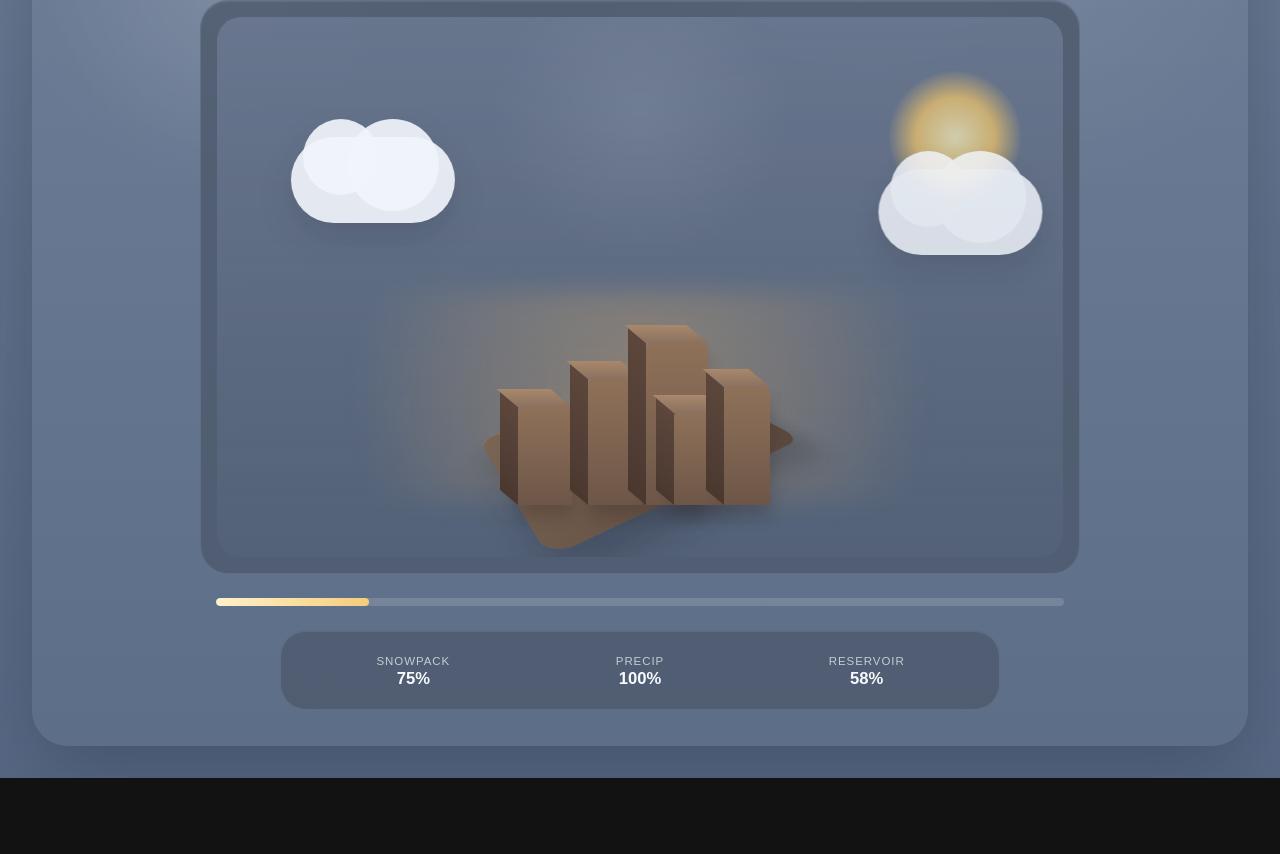
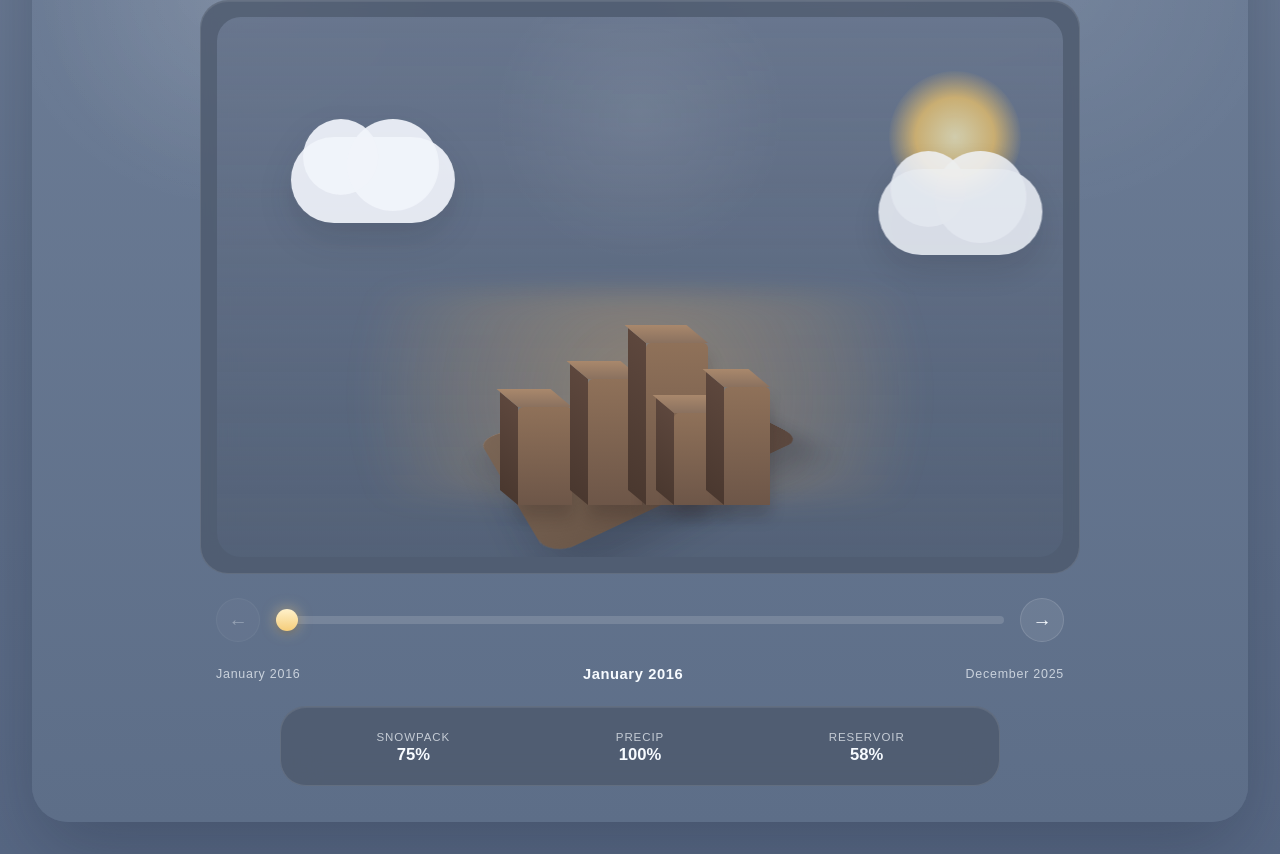
Before and after one commit to Cha-ta/h20Hackathon, a Next.js app: page / in a window 1280 px wide. Shown: the part 288-1142 px from the top of the page. Before the commit the page ends 1066 px from the top, so only its background shows below. Built offline with nearby package versions, Linux system fonts and the light colour scheme.

Commit message:
Slider funcionality added, also is cordinated with data from json file

```diff
--- a/app/globals.css
+++ b/app/globals.css
@@ -347,27 +347,96 @@ a {
   height: 118px;
 }
 
-/* === Timeline slider directly under scene === */
-.timeline-bar-wrapper {
+/* === Timeline controls === */
+.timeline-controls {
+  display: flex;
+  align-items: center;
+  gap: 14px;
   width: 100%;
   max-width: 880px;
   padding: 0 16px;
 }
 
-.timeline-bar {
-  height: 8px;
-  border-radius: 999px;
-  background: rgba(255, 255, 255, 0.14);
-  overflow: hidden;
+.timeline-btn {
+  width: 44px;
+  height: 44px;
+  border-radius: 50%;
+  border: 1px solid rgba(255, 255, 255, 0.12);
+  background: rgba(255, 255, 255, 0.08);
+  color: var(--text);
+  font-size: 1.2rem;
+  cursor: pointer;
+  transition: background 0.2s, transform 0.1s;
+  flex-shrink: 0;
 }
 
-.timeline-bar::before {
-  content: "";
-  display: block;
-  width: 18%;
-  height: 100%;
-  border-radius: inherit;
-  background: linear-gradient(90deg, #fff1ca 0%, var(--accent) 100%);
+.timeline-btn:hover:not(:disabled) {
+  background: rgba(255, 255, 255, 0.18);
+}
+
+.timeline-btn:active:not(:disabled) {
+  transform: scale(0.94);
+}
+
+.timeline-btn:disabled {
+  opacity: 0.35;
+  cursor: not-allowed;
+}
+
+.timeline-slider {
+  flex: 1;
+  height: 8px;
+  -webkit-appearance: none;
+  appearance: none;
+  background: rgba(255, 255, 255, 0.14);
+  border-radius: 999px;
+  outline: none;
+  cursor: pointer;
+}
+
+.timeline-slider::-webkit-slider-thumb {
+  -webkit-appearance: none;
+  appearance: none;
+  width: 22px;
+  height: 22px;
+  border-radius: 50%;
+  background: linear-gradient(180deg, #fff1ca 0%, var(--accent) 100%);
+  box-shadow: 0 0 14px rgba(255, 217, 140, 0.55), 0 2px 6px rgba(0, 0, 0, 0.25);
+  cursor: grab;
+  border: none;
+}
+
+.timeline-slider::-webkit-slider-thumb:active {
+  cursor: grabbing;
+}
+
+.timeline-slider::-moz-range-thumb {
+  width: 22px;
+  height: 22px;
+  border-radius: 50%;
+  background: linear-gradient(180deg, #fff1ca 0%, var(--accent) 100%);
+  box-shadow: 0 0 14px rgba(255, 217, 140, 0.55), 0 2px 6px rgba(0, 0, 0, 0.25);
+  cursor: grab;
+  border: none;
+}
+
+.timeline-readout {
+  display: flex;
+  justify-content: space-between;
+  align-items: center;
+  width: 100%;
+  max-width: 880px;
+  padding: 0 16px;
+  font-size: 0.78rem;
+  color: var(--muted);
+  letter-spacing: 0.06em;
+}
+
+.timeline-readout__current {
+  color: var(--text);
+  font-weight: 700;
+  font-size: 0.92rem;
+  letter-spacing: 0.04em;
 }
 
 /* === Metrics panel === */
@@ -436,6 +505,11 @@ a {
     flex-wrap: wrap;
   }
 
+  .timeline-controls,
+  .timeline-readout {
+    max-width: 100%;
+  }
+
   .hero-stat-row,
   .metrics-grid {
     grid-template-columns: 1fr;
--- a/app/page.tsx
+++ b/app/page.tsx
@@ -1,10 +1,10 @@
 import React from "react";
 
 import { WeatherAppShell } from "@/components/weather-app-shell";
-import { getDefaultWeatherRecord } from "@/lib/weather-data";
+import { loadWeatherTimeline } from "@/lib/weather-data";
 
 export default async function Home() {
-  const record = await getDefaultWeatherRecord();
+  const records = await loadWeatherTimeline();
 
-  return <WeatherAppShell record={record} />;
+  return <WeatherAppShell records={records} />;
 }
--- a/src/components/weather-app-shell.tsx
+++ b/src/components/weather-app-shell.tsx
@@ -1,13 +1,12 @@
-import { describeWeatherState } from "@/lib/weather-state";
 import type { NormalizedWeatherRecord } from "@/lib/weather-types";
 
-import { WeatherSceneShell } from "./weather-scene-shell";
+import { WeatherTimelineSlider } from "./weather-timeline-slider";
 
 type WeatherAppShellProps = {
-  record: NormalizedWeatherRecord;
+  records: NormalizedWeatherRecord[];
 };
 
-export function WeatherAppShell({ record }: WeatherAppShellProps) {
+export function WeatherAppShell({ records }: WeatherAppShellProps) {
   return (
     <main className="page-shell">
       <section className="website-shell" aria-label="Website homepage shell">
@@ -29,45 +28,7 @@ export function WeatherAppShell({ record }: WeatherAppShellProps) {
             <h1 className="hero-title">San Joaquin County weather timeline</h1>
           </div>
 
-          <div className="hero-stat-row" aria-label="Default weather snapshot">
-            <article className="hero-stat hero-stat--primary">
-              <span className="hero-stat__label">Default Date</span>
-              <strong>{record.label}</strong>
-            </article>
-            <article className="hero-stat">
-              <span className="hero-stat__label">Reservoir</span>
-              <strong>{record.metrics.reservoir}%</strong>
-            </article>
-            <article className="hero-stat">
-              <span className="hero-stat__label">Condition</span>
-              <strong>{describeWeatherState(record.state)}</strong>
-            </article>
-          </div>
-
-          <div className="hero-scene-panel">
-            <WeatherSceneShell weatherState={record.state} />
-          </div>
-
-          <div className="timeline-bar-wrapper" aria-label="Timeline slider placeholder">
-            <div className="timeline-bar" />
-          </div>
-
-          <section className="metrics-panel" aria-label="Weather metrics">
-            <div className="metrics-grid">
-              <div>
-                <span>Snowpack</span>
-                <strong>{record.metrics.snowpack}%</strong>
-              </div>
-              <div>
-                <span>Precip</span>
-                <strong>{record.metrics.precipitation}%</strong>
-              </div>
-              <div>
-                <span>Reservoir</span>
-                <strong>{record.metrics.reservoir}%</strong>
-              </div>
-            </div>
-          </section>
+          <WeatherTimelineSlider records={records} />
         </section>
       </section>
     </main>
--- /dev/null
+++ b/src/components/weather-timeline-slider.tsx
@@ -0,0 +1,99 @@
+"use client";
+
+import { useState } from "react";
+
+import { describeWeatherState } from "@/lib/weather-state";
+import type { NormalizedWeatherRecord } from "@/lib/weather-types";
+
+import { WeatherSceneShell } from "./weather-scene-shell";
+
+type WeatherTimelineSliderProps = {
+  records: NormalizedWeatherRecord[];
+};
+
+export function WeatherTimelineSlider({ records }: WeatherTimelineSliderProps) {
+  const [index, setIndex] = useState(0);
+  const record = records[index];
+  const lastIndex = records.length - 1;
+
+  const goPrev = () => setIndex((i) => Math.max(0, i - 1));
+  const goNext = () => setIndex((i) => Math.min(lastIndex, i + 1));
+
+  return (
+    <>
+      <div className="hero-stat-row" aria-label="Current weather snapshot">
+        <article className="hero-stat hero-stat--primary">
+          <span className="hero-stat__label">Date</span>
+          <strong>{record.label}</strong>
+        </article>
+        <article className="hero-stat">
+          <span className="hero-stat__label">Reservoir</span>
+          <strong>{record.metrics.reservoir}%</strong>
+        </article>
+        <article className="hero-stat">
+          <span className="hero-stat__label">Condition</span>
+          <strong>{describeWeatherState(record.state)}</strong>
+        </article>
+      </div>
+
+      <div className="hero-scene-panel">
+        <WeatherSceneShell weatherState={record.state} />
+      </div>
+
+      <div className="timeline-controls" aria-label="Timeline slider">
+        <button
+          type="button"
+          className="timeline-btn"
+          onClick={goPrev}
+          disabled={index === 0}
+          aria-label="Previous date"
+        >
+          ←
+        </button>
+
+        <input
+          type="range"
+          min={0}
+          max={lastIndex}
+          value={index}
+          onChange={(e) => setIndex(Number(e.target.value))}
+          className="timeline-slider"
+          aria-label="Scrub through dates"
+        />
+
+        <button
+          type="button"
+          className="timeline-btn"
+          onClick={goNext}
+          disabled={index === lastIndex}
+          aria-label="Next date"
+        >
+          →
+        </button>
+      </div>
+
+      <div className="timeline-readout">
+        <span>{records[0].label}</span>
+        <span className="timeline-readout__current">{record.label}</span>
+        <span>{records[lastIndex].label}</span>
+      </div>
+
+      <section className="metrics-panel" aria-label="Weather metrics">
+        <div className="metrics-grid">
+          <div>
+            <span>Snowpack</span>
+            <strong>{record.metrics.snowpack}%</strong>
+          </div>
+          <div>
+            <span>Precip</span>
+            <strong>{record.metrics.precipitation}%</strong>
+          </div>
+          <div>
+            <span>Reservoir</span>
+            <strong>{record.metrics.reservoir}%</strong>
+          </div>
+        </div>
+      </section>
+    </>
+  );
+}
```
